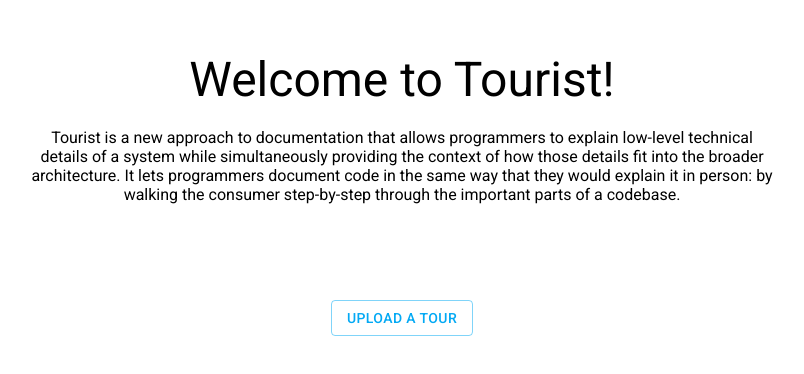
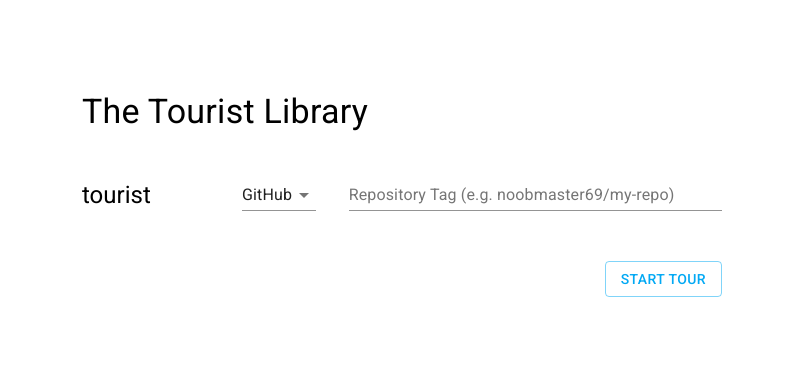
Before and after one commit to hgoldstein95/tourist-web, a React (Create React App) app: page / in a window 1280 px wide. Shown: the part 206-580 px from the top of the page, without its empty margins (238-1042 px from the left). Built offline with nearby package versions, Linux system fonts and the light colour scheme.

Commit message:
Refactor CreateIndex

```diff
--- /dev/null
+++ b/src/components/WebRepositoryEditor.tsx
@@ -0,0 +1,83 @@
+import React from "react";
+import { WebRepository } from "../model";
+import {
+  Grid,
+  Typography,
+  TextField,
+  Select,
+  MenuItem
+} from "@material-ui/core";
+
+export const WebRepositoryEditor: React.FC<{
+  repoName: string;
+  repository: WebRepository;
+  onChange: (wr: WebRepository) => void;
+  first?: boolean;
+}> = props => {
+  const provider = props.repository.provider;
+
+  function handleNameChange(name: string) {
+    props.repository.name = name;
+    props.onChange(props.repository);
+  }
+
+  function handleProviderChange(provider: "github" | "gitlab") {
+    props.repository.provider = provider;
+    props.onChange(props.repository);
+  }
+
+  function handleProjectChange(project: number) {
+    if (props.repository.provider === "gitlab") {
+      props.repository.project = project;
+      props.onChange(props.repository);
+    }
+  }
+
+  return (
+    <Grid item xs={12}>
+      <Grid container alignItems="flex-end">
+        <Grid item xs={3}>
+          <Typography variant="h5">{props.repoName}</Typography>
+        </Grid>
+        <Grid item xs={2}>
+          <Select
+            value={provider}
+            onChange={e =>
+              handleProviderChange(e.target.value as "github" | "gitlab")
+            }
+          >
+            <MenuItem value="github">GitHub</MenuItem>
+            <MenuItem value="gitlab">GitLab</MenuItem>
+          </Select>
+        </Grid>
+        <Grid item xs={provider !== "gitlab" ? 7 : 5}>
+          <TextField
+            style={{ width: "100%" }}
+            value={props.repository.name}
+            label={
+              props.first && provider !== "gitlab"
+                ? "Repository Tag (e.g. noobmaster69/my-repo)"
+                : "Repository Tag"
+            }
+            onChange={e => handleNameChange(e.target.value)}
+          />
+        </Grid>
+        {provider === "gitlab" && (
+          <Grid item xs={2}>
+            <TextField
+              style={{ width: "100%", marginLeft: 10 }}
+              type="number"
+              value={
+                props.repository.provider === "gitlab"
+                  ? props.repository.project
+                  : 0
+              }
+              label="GitLab Project"
+              onChange={e => handleProjectChange(+e.target.value)}
+            />
+          </Grid>
+        )}
+      </Grid>
+    </Grid>
+  );
+};
--- a/src/index.tsx
+++ b/src/index.tsx
@@ -24,7 +24,43 @@ const theme = createMuiTheme({
 
 ReactDOM.render(
   <MuiThemeProvider theme={theme}>
-    <App page={{ kind: "UploadTour" }} />
+    <App
+      page={{
+        kind: "CreateIndex",
+        tour: {
+          title: "The Tourist Library",
+          description: "A tour of the entire tourist library.",
+          repositories: new Map([
+            ["tourist", "a5837a902401225417849baaa78f25384e59d6d0"]
+          ]),
+          stops: [
+            {
+              body: "You can initialize a tour file with the `init` method.",
+              line: 35,
+              relPath: "src/tourist.ts",
+              repository: "tourist",
+              title: "The init Method"
+            },
+            {
+              body:
+                "Tour files can be manipulated with methods like `add`, `edit`, `move`, and `remove`.\n\nYay for tourist!",
+              line: 69,
+              relPath: "src/tourist.ts",
+              repository: "tourist",
+              title: "Manipulating a Tour File"
+            },
+            {
+              body:
+                "This document outlines what errors can be thrown and what they mean.",
+              line: 1,
+              relPath: "docs/error-handling.md",
+              repository: "tourist",
+              title: "Handling Errors"
+            }
+          ]
+        }
+      }}
+    />
   </MuiThemeProvider>,
   document.getElementById("root")
 );
--- a/src/pages/CreateIndex.tsx
+++ b/src/pages/CreateIndex.tsx
@@ -1,22 +1,16 @@
-import {
-  Grid,
-  Typography,
-  TextField,
-  Button,
-  Select,
-  MenuItem
-} from "@material-ui/core";
+import { Button, Grid, Typography } from "@material-ui/core";
 import React, { useState } from "react";
+import { ErrorSnackbar } from "../components/ErrorSnackbar";
+import { WebRepositoryEditor } from "../components/WebRepositoryEditor";
+import { WebRepository } from "../model";
 import { CreateIndexPage, Page } from "../pageTypes";
-import { WebRepository } from "../model";
-import { ErrorSnackbar } from "../components/ErrorSnackbar";
 
 export const CreateIndex: React.FC<{
   page: CreateIndexPage;
   route: (s: Page) => void;
 }> = props => {
   const tour = props.page.tour;
-  const [mapping, setMapping] = useState(
+  const [webRepositories, setWebRepositories] = useState(
     new Map<string, WebRepository>(
       Array.from(tour.repositories.keys()).map(k => [
         k,
@@ -26,47 +20,19 @@ export const CreateIndex: React.FC<{
   );
   const [error, setError] = useState(null as string | null);
 
-  function setRepositoryTag(
-    repository: string,
-    e: React.ChangeEvent<{ value: string }>
-  ) {
-    const map = new Map(mapping);
-    const webRepo = map.get(repository)!;
-    webRepo.name = e.target.value;
-    map.set(repository, webRepo);
-    setMapping(map);
-  }
-
-  function setProjectNumber(
-    repository: string,
-    e: React.ChangeEvent<{ value: number }>
-  ) {
-    const map = new Map(mapping);
-    const webRepo = map.get(repository)!;
-    if (webRepo.provider === "gitlab") {
-      webRepo.project = e.target.value;
-      map.set(repository, webRepo);
-      setMapping(map);
-    }
-  }
-
-  function setGitProvider(
-    repository: string,
-    e: React.ChangeEvent<{ value: "github" | "gitlab" }>
-  ) {
-    const map = new Map(mapping);
-    const webRepo = map.get(repository)!;
-    webRepo.provider = e.target.value;
-    if (webRepo.provider === "gitlab") {
-      webRepo.project = 0;
-    }
-    map.set(repository, webRepo);
-    setMapping(map);
+  function setWebRepository(repository: string, wr: WebRepository) {
+    const wrs = new Map(webRepositories);
+    wrs.set(repository, wr);
+    setWebRepositories(wrs);
   }
 
   function finalize() {
     if (
-      Array.from(mapping.entries()).some(([_, webRepo]) => webRepo.name === "")
+      Array.from(webRepositories.entries()).some(
+        ([_, webRepo]) =>
+          webRepo.name === "" ||
+          (webRepo.provider === "gitlab" && !webRepo.project)
+      )
     ) {
       setError("You must set a mapping for every repository.");
       return;
@@ -74,7 +40,7 @@ export const CreateIndex: React.FC<{
     props.route({
       kind: "ViewTour",
       tour: props.page.tour,
-      index: mapping
+      index: webRepositories
     });
   }
 
@@ -94,65 +60,13 @@ export const CreateIndex: React.FC<{
             <Grid item xs={12}>
               <Grid container>
                 {Array.from(tour.repositories.keys()).map((repository, i) => (
-                  <Grid item xs={12} key={repository}>
-                    <Grid container alignItems="flex-end">
-                      <Grid item xs={4}>
-                        <Typography variant="h5">{repository}</Typography>
-                      </Grid>
-                      <Grid item xs={2}>
-                        <Select
-                          value={mapping.get(repository)!.provider}
-                          onChange={e =>
-                            setGitProvider(repository, e as React.ChangeEvent<{
-                              value: "github" | "gitlab";
-                            }>)
-                          }
-                        >
-                          <MenuItem value="github">GitHub</MenuItem>
-                          <MenuItem value="gitlab">GitLab</MenuItem>
-                        </Select>
-                      </Grid>
-                      <Grid
-                        item
-                        xs={
-                          mapping.get(repository)!.provider !== "gitlab" ? 6 : 4
-                        }
-                      >
-                        <TextField
-                          style={{ width: "100%" }}
-                          onChange={e => setRepositoryTag(repository, e)}
-                          value={
-                            mapping.get(repository)
-                              ? mapping.get(repository)!.name
-                              : ""
-                          }
-                          label={
-                            i === 0 &&
-                            mapping.get(repository)!.provider !== "gitlab"
-                              ? "Repository Tag (e.g. noobmaster69/my-repo)"
-                              : "Repository Tag"
-                          }
-                        />
-                      </Grid>
-                      {mapping.get(repository)!.provider !== "gitlab" || (
-                        <Grid item xs={2}>
-                          <TextField
-                            style={{ width: "100%", marginLeft: 10 }}
-                            type="number"
-                            onChange={e =>
-                              setProjectNumber(repository, e as any)
-                            }
-                            value={
-                              mapping.get(repository) &&
-                              mapping.get(repository)!.provider === "gitlab"
-                                ? (mapping.get(repository) as any).project
-                                : 0
-                            }
-                          />
-                        </Grid>
-                      )}
-                    </Grid>
-                  </Grid>
+                  <WebRepositoryEditor
+                    repoName={repository}
+                    repository={webRepositories.get(repository)!}
+                    onChange={wr => setWebRepository(repository, wr)}
+                    key={repository}
+                    first={i === 0}
+                  />
                 ))}
               </Grid>
             </Grid>
```
